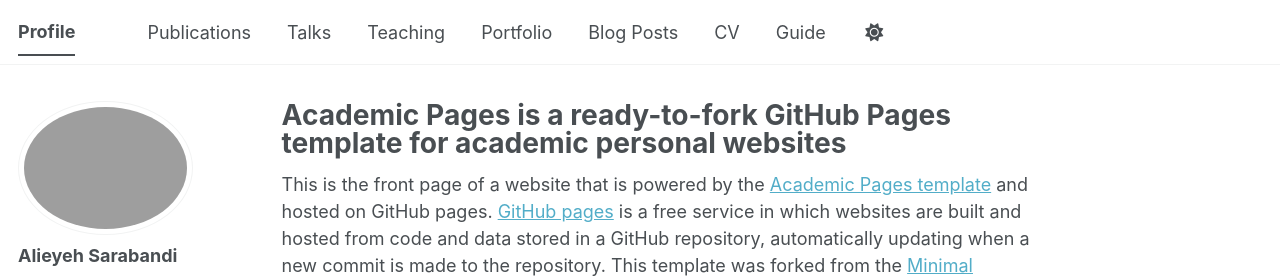
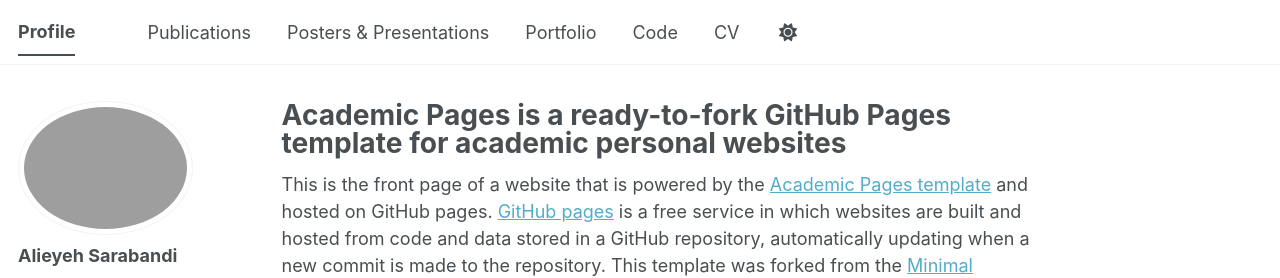
Before and after one commit to Alieyeh/alieyeh.github.io, a Jekyll site: the page built from _pages/about.md, in a window 1280 px wide. Shown: the top 278 px of the page. Built offline with Jekyll 4.4.1, drawn with Linux system fonts in a browser that asks for light colours; some web fonts are replaced; a script bundle is joined from its source files by our own code; library files that are not in the unit come from our copies.

Commit message:
Update navigation.yml

```diff
--- a/_data/navigation.yml
+++ b/_data/navigation.yml
@@ -11,16 +11,13 @@
   - title: "Publications"
     url: /publications/
 
-  - title: "Talks"
+  - title: "Posters & Presentations"
     url: /talks/
-
-  - title: "Teaching"
-    url: /teaching/
 
   - title: "Portfolio"
     url: /portfolio/
 
-  - title: "Blog Posts"
+  - title: "Code"
     url: /year-archive/
 
   - title: "CV"
@@ -28,6 +25,3 @@
 
   # - title: "CV"
   #   url: /cv-json/
-
-  - title: "Guide"
-    url: /markdown/
```
